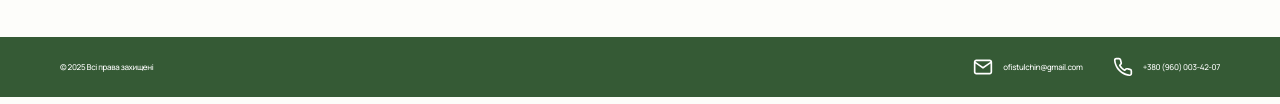
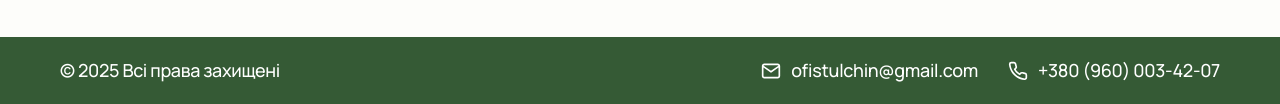
Before and after one commit to angelina150/kvadrat_plus, a website built with Vite: page index.html in a window 1280 px wide. Shown: the part 4135-4239 px from the top of the page. Built offline with nearby package versions, Linux system fonts and the light colour scheme.

Commit message:
chaged fs, .container

```diff
--- a/src/css/styles.css
+++ b/src/css/styles.css
@@ -71,6 +71,7 @@ body {
   padding-left: 20px;
   padding-right: 20px;
   max-width: 1470px;
+  margin: 0 auto;
 }
 /* --- Header --- */
 .header-wrapper {
@@ -715,6 +716,12 @@ body {
   .review-item {
     max-width: 332px;
   }
+  .footer-wrapper {
+    font-size: 18px;
+  }
+  .footer-link {
+    font-size: 18px;
+  }
 }
 /* --- Scroll Animation --- */
 .scroll-reveal {
```
